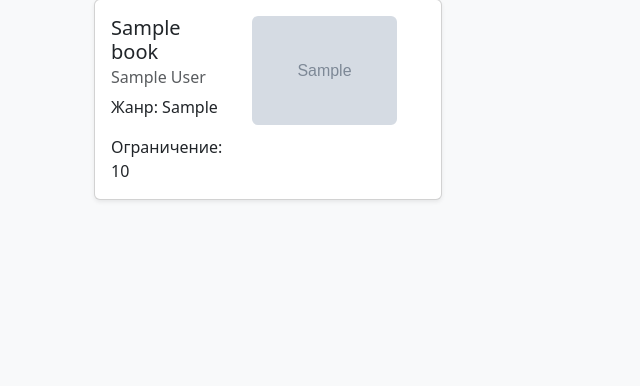
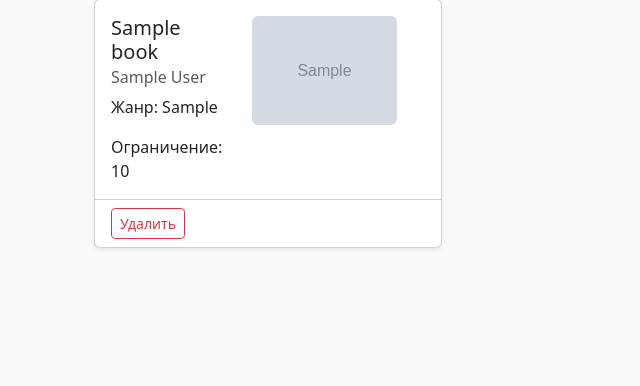
Before and after one commit to Zachem-eh/BookSwap, a Flask app: page /books in a window 1280 px wide. Shown: the part 323-709 px from the top of the page, without its empty margins (0-640 px from the left). Run offline with Flask 3, Linux system fonts and the light colour scheme; a user stored in the database is signed in; tables that the repository leaves empty hold one stand-in row (values such as "Sample post"); grey boxes marked "Sample" are stand-in pictures.

Commit message:
Update books.html

```diff
--- a/templates/books.html
+++ b/templates/books.html
@@ -23,8 +23,8 @@
         <div class="row">
             {% for curr_book in books %}
                 <div class="col-md-6 col-lg-4 mb-4">
-                    <a class="text-decoration-none" href="/book/{{ curr_book.id }}">
                     <div class="card h-100 shadow-sm">
+                        <a class="text-decoration-none text-dark" href="/book/{{ curr_book.id }}">
                             <div class="card-body">
                                 <div class="row">
                                     <div class="col-md-5">
@@ -38,8 +38,18 @@
                                     </div>
                                 </div>
                             </div>
+                        </a>
+                        {% if current_user.is_authenticated and current_user.id == curr_book.holder %}
+                        <div class="card-footer bg-transparent">
+                            <form action="{{ url_for('delete_book', book_id=curr_book.id) }}" method="POST" class="d-inline">
+                                <button type="submit" class="btn btn-outline-danger btn-sm"
+                                        onclick="return confirm('Вы уверены, что хотите удалить эту книгу?')">
+                                    Удалить
+                                </button>
+                            </form>
                         </div>
-                    </a>
+                        {% endif %}
+                    </div>
                 </div>
             {% endfor %}
         </div>
```
Lines whose indentation alone changed are shown as unchanged.
